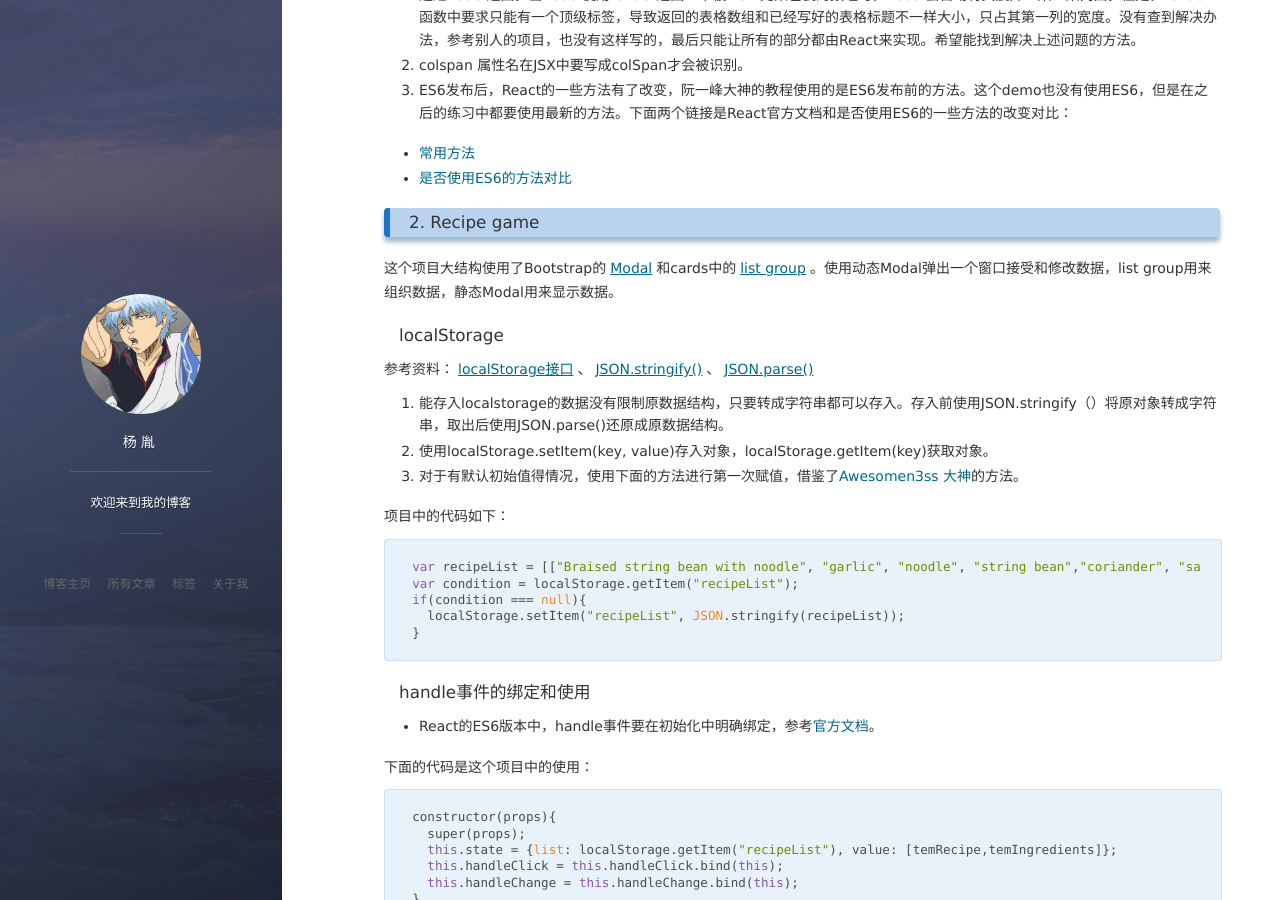
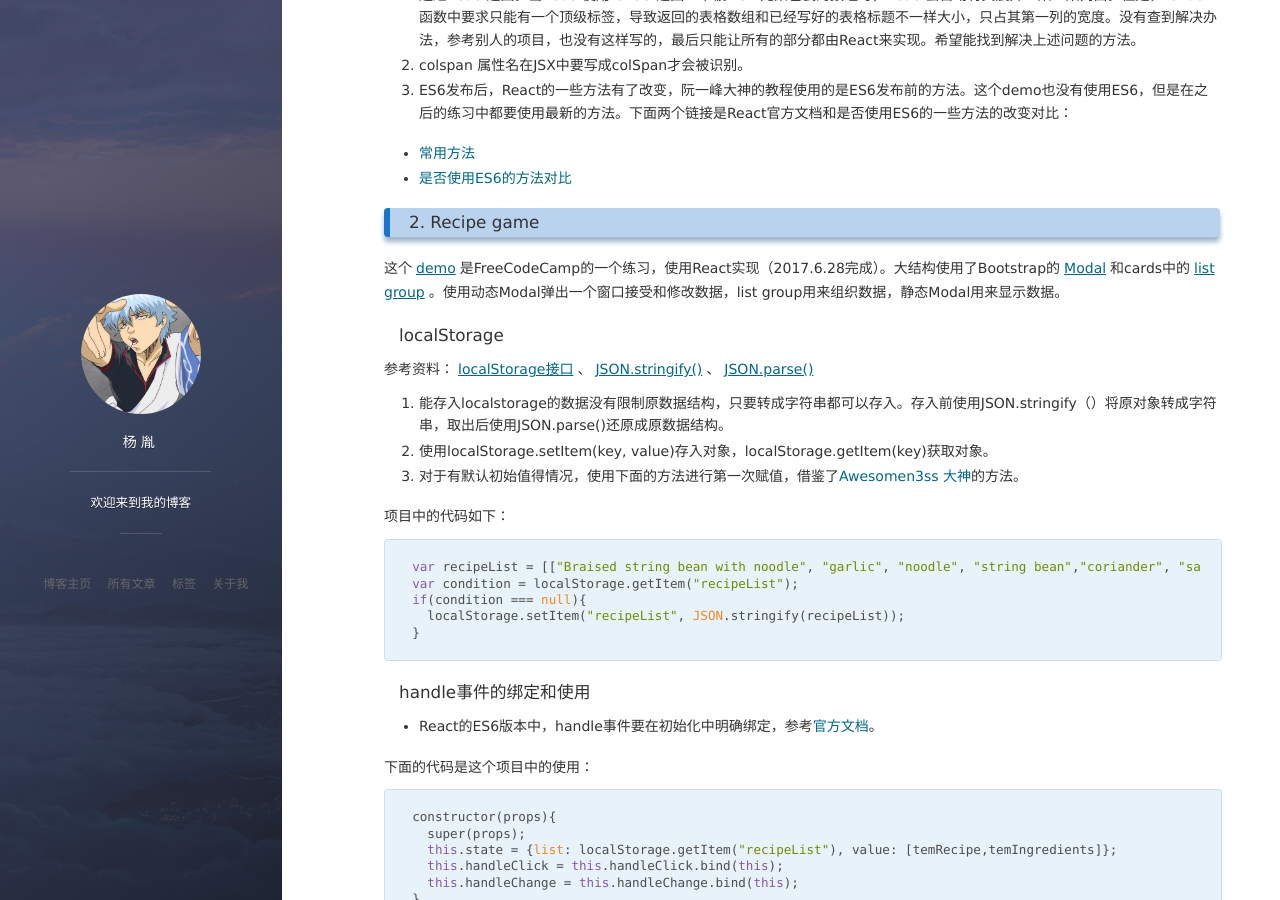
Before and after one commit to ginnko/old-blog, a Jekyll site: the page built from _posts/2017-06-19-React learn.md, in a window 1280 px wide and 900 px high, scrolled down 2630 px. Built offline with Jekyll 4.4.1, drawn with Linux system fonts in a browser that asks for light colours; nearby versions of some CDN libraries; Markdown is read by kramdown in place of the engine named in the settings; comment, search, counter and statistics services are not loaded.

Commit message:
fix something

```diff
--- a/_posts/2017-06-19-React learn.md
+++ b/_posts/2017-06-19-React learn.md
@@ -112,7 +112,7 @@ tag: React
 
 
 ### 2. Recipe game
-这个项目大结构使用了Bootstrap的[Modal](https://v4-alpha.getbootstrap.com/components/modal/)和cards中的[list group](https://v4-alpha.getbootstrap.com/components/card/)。使用动态Modal弹出一个窗口接受和修改数据，list group用来组织数据，静态Modal用来显示数据。
+这个[demo](https://codepen.io/ginnko/full/XgzqKG/)是FreeCodeCamp的一个练习，使用React实现（2017.6.28完成）。大结构使用了Bootstrap的[Modal](https://v4-alpha.getbootstrap.com/components/modal/)和cards中的[list group](https://v4-alpha.getbootstrap.com/components/card/)。使用动态Modal弹出一个窗口接受和修改数据，list group用来组织数据，静态Modal用来显示数据。
 #### localStorage
 参考资料：[localStorage接口](https://developer.mozilla.org/zh-CN/docs/Web/API/Storage)、[JSON.stringify()](https://developer.mozilla.org/zh-CN/docs/Web/JavaScript/Reference/Global_Objects/JSON/stringify)、[JSON.parse()](https://developer.mozilla.org/zh-CN/docs/Web/JavaScript/Reference/Global_Objects/JSON/parse)
 1. 能存入localstorage的数据没有限制原数据结构，只要转成字符串都可以存入。存入前使用JSON.stringify（）将原对象转成字符串，取出后使用JSON.parse()还原成原数据结构。
```
